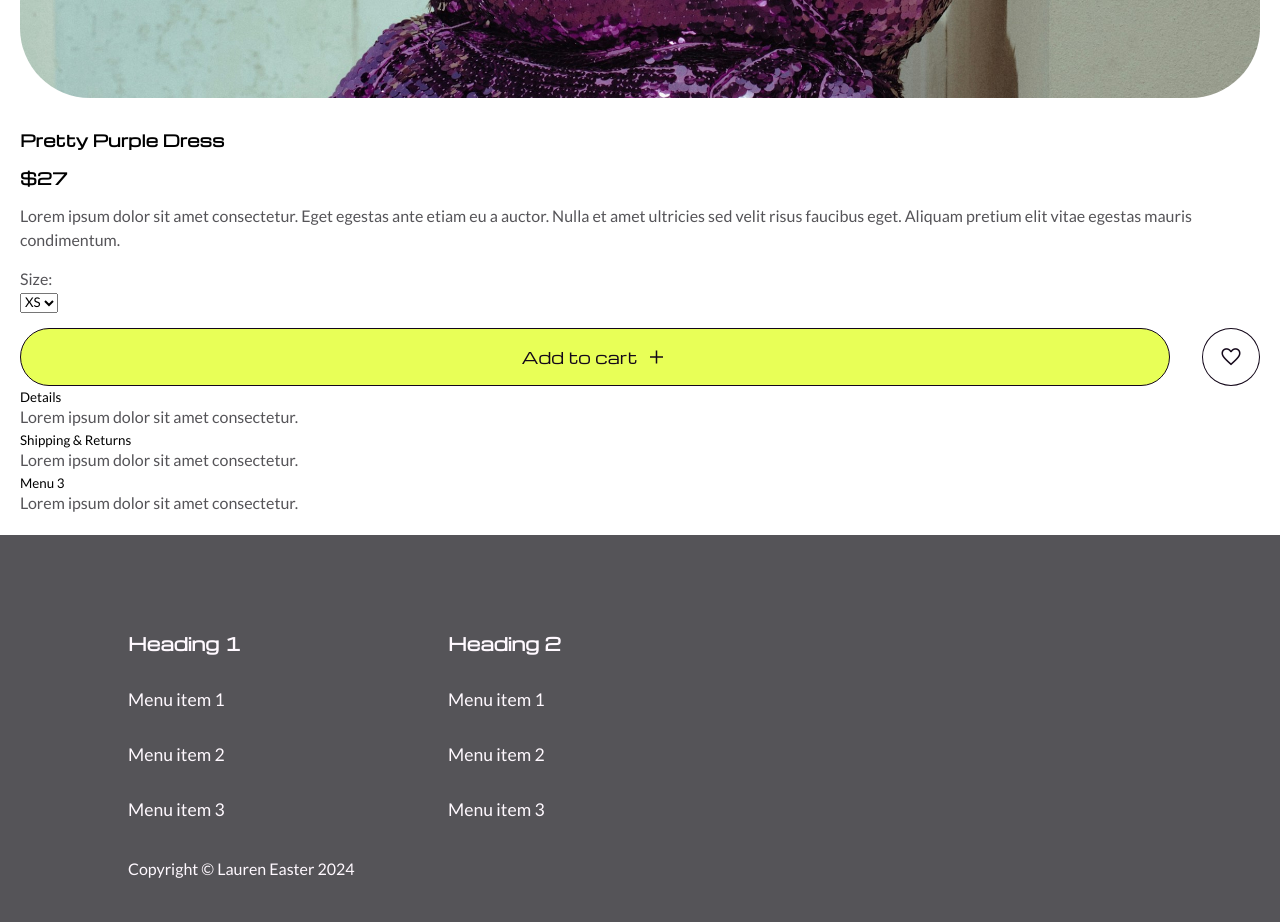
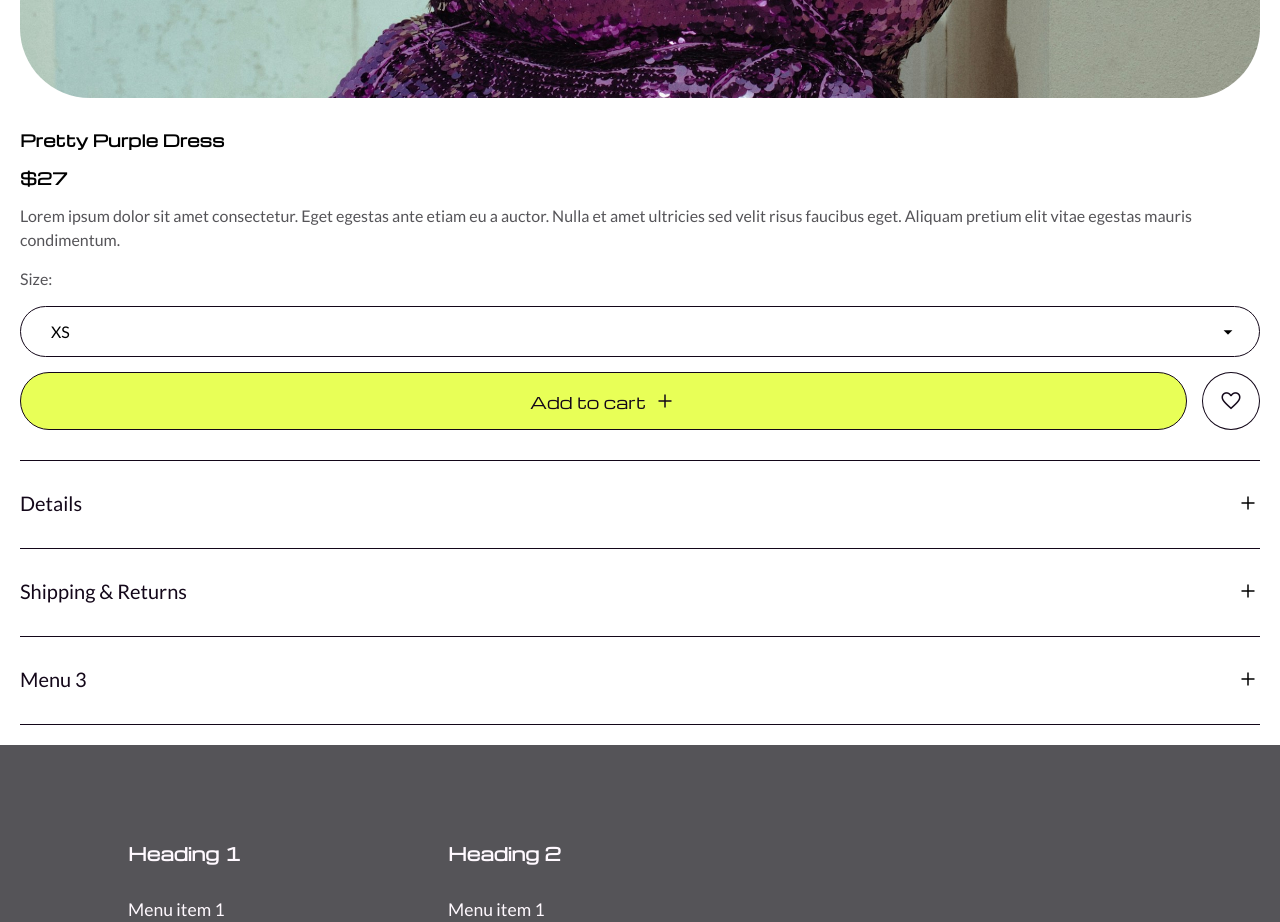
Before and after one commit to Healoz/glam-garage, a React (Create React App) app: page /product-name in a window 1280 px wide. Shown: the part 480-1402 px from the top of the page. Built offline with nearby package versions, Linux system fonts and the light colour scheme.

Commit message:
Created accordion, almost finished product details page

```diff
--- a/src/assets/App.css
+++ b/src/assets/App.css
@@ -19,6 +19,19 @@ input[type="submit"] {
   margin: 0;
   cursor: pointer;
   /* Add any additional styling as needed */
+}
+
+select {
+  /* Reset all default styles */
+  appearance: none;
+  border: none;
+  background-color: transparent;
+  padding: 0;
+  margin: 0;
+  font-family: inherit;
+  font-size: inherit;
+  color: inherit;
+
 }
 
 /* removing default a styling */
--- /dev/null
+++ b/src/components/Accordion/Accordion.module.css
@@ -0,0 +1,20 @@
+.accordion .accordionButton p {
+    font-size: 20px;
+    color: var(--black);
+}
+.accordionButton {
+    display: flex;
+    justify-content: space-between;
+    width: 100%;
+    padding: var(--spacing-3) 0px;
+    border-bottom: 1px var(--black) solid;
+}
+
+.content {
+    transition: ease-in-out;
+    padding-top: var(--spacing-3);
+}
+
+.hideContent {
+    display: none;
+}
--- /dev/null
+++ b/src/components/Accordion/Accordion.tsx
@@ -0,0 +1,36 @@
+import styles from "./Accordion.module.css";
+import React, { useState } from "react";
+
+interface AccordionProps {
+  accordionTitle: string;
+  accordionContent: string;
+  contentShowing: boolean;
+}
+
+const Accordion: React.FC<AccordionProps> = ({
+  accordionTitle,
+  accordionContent,
+  contentShowing,
+}) => {
+  const [isShowing, setIsShowing] = useState(false);
+
+  const accordionClicked = () => {
+    setIsShowing((prevState) => !prevState);
+  };
+
+  return (
+    <div className={styles.accordion}>
+      <button className={styles.accordionButton} onClick={accordionClicked}>
+        <p>{accordionTitle}</p>
+        <div>
+          <span className="material-symbols-outlined">{isShowing ? 'remove' : 'add'}</span>
+        </div>
+      </button>
+      <div className={`${styles.content} ${!isShowing ? styles.hideContent : ''}`}>
+        <p>{accordionContent}</p>
+      </div>
+    </div>
+  );
+};
+
+export default Accordion;
--- /dev/null
+++ b/src/components/Select/Select.module.css
@@ -0,0 +1,26 @@
+.selectContainer select {
+    width: 100%;
+    display: flex;
+    border: 1px var(--black) solid;
+    padding: 16px 4rem 16px 30px;
+    border-radius: 50px;
+    cursor: pointer;
+}
+
+.selectContainer {
+    position: relative;
+}
+
+.selectContainer .customArrow {
+    display: flex;
+    align-items: center;
+    justify-content: center;
+    height: 1rem;
+    width: 1rem;
+    position: absolute;
+    top: 0;
+    right: 0;
+    height: 100%;
+    width: 4rem;
+    pointer-events: none;
+}
--- /dev/null
+++ b/src/components/Select/Select.tsx
@@ -0,0 +1,28 @@
+import styles from './Select.module.css';
+import React from 'react';
+
+interface SelectProps {
+    selectOptions: string[];
+}
+
+const Select: React.FC<SelectProps> = ({selectOptions}) => {
+
+    const selectOptionsContainer = selectOptions.map((selectOption, index) => {
+        return (
+            <option key={index}>{selectOption}</option>
+        )
+    })
+
+    return (
+        <div className={styles.selectContainer}>
+          <select>
+            {selectOptionsContainer}
+          </select>
+          <span className={styles.customArrow}>
+            <span className="material-symbols-outlined">arrow_drop_down</span>
+          </span>
+        </div>
+    )
+}
+
+export default Select;
--- a/src/pages/ProductPage/ProductPage.module.css
+++ b/src/pages/ProductPage/ProductPage.module.css
@@ -38,15 +38,22 @@
     display: flex;
     flex-direction: column;
     gap: var(--spacing-2);
+    margin-bottom: var(--spacing-3);
 }
 
 .buttons {
     display: flex;
-    gap: 2rem;
+    gap: var(--spacing-2);
 }
 
+.size p {
+    margin-bottom: var(--spacing-2);
+}
 
-
+.divider {
+    width: 100%;
+    border-bottom: 1px var(--black) solid;
+}
 
 /* Mobile tweaks */
 @media screen and (min-width: 500px) {
--- a/src/pages/ProductPage/ProductPage.tsx
+++ b/src/pages/ProductPage/ProductPage.tsx
@@ -1,4 +1,6 @@
 import Button from "../../components/Button/Button";
+import Select from "../../components/Select/Select";
+import Accordion from "../../components/Accordion/Accordion";
 import ColourScheme from "../../enums/ColourScheme";
 import styles from "./ProductPage.module.css";
 import purpleDressImg from "../../assets/images/purple-dress.jpg";
@@ -45,13 +47,7 @@ const ProductInfo = () => {
       </p>
       <div className={styles.size}>
         <p>Size:</p>
-        <select>
-          <option>XS</option>
-          <option>S</option>
-          <option>M</option>
-          <option>L</option>
-          <option>XL</option>
-        </select>
+        <Select selectOptions={["XS", "S", "M", "L", "XL"]} />
       </div>
       <div className={styles.buttons}>
         <Button
@@ -74,27 +70,30 @@ const ProductInfo = () => {
   );
 };
 
-const Accordion = () => {
+const Accordions = () => {
   return (
     <div className={styles.accordionContainer}>
-      <div className={styles.accordion}>
-        <button className={styles.accordionButton}>Details</button>
-        <div className={styles.panel}>
-          <p>Lorem ipsum dolor sit amet consectetur.</p>
-        </div>
-      </div>
-      <div className={styles.accordion}>
-        <button className={styles.accordionButton}>Shipping & Returns</button>
-        <div className={styles.panel}>
-          <p>Lorem ipsum dolor sit amet consectetur.</p>
-        </div>
-      </div>
-      <div className={styles.accordion}>
-        <button className={styles.accordionButton}>Menu 3</button>
-        <div className={styles.panel}>
-          <p>Lorem ipsum dolor sit amet consectetur.</p>
-        </div>
-      </div>
+      <Accordion
+        accordionTitle="Details"
+        accordionContent="Lorem ipsum dolor sit amet consectetur. Eget egestas ante etiam eu a
+        auctor. Nulla et amet ultricies sed velit risus faucibus eget. Aliquam
+        pretium elit vitae egestas mauris condimentum."
+        contentShowing={true}
+      />
+      <Accordion
+        accordionTitle="Shipping & Returns"
+        accordionContent="Lorem ipsum dolor sit amet consectetur. Eget egestas ante etiam eu a
+        auctor. Nulla et amet ultricies sed velit risus faucibus eget. Aliquam
+        pretium elit vitae egestas mauris condimentum."
+        contentShowing={false}
+      />
+      <Accordion
+        accordionTitle="Menu 3"
+        accordionContent="Lorem ipsum dolor sit amet consectetur. Eget egestas ante etiam eu a
+        auctor. Nulla et amet ultricies sed velit risus faucibus eget. Aliquam
+        pretium elit vitae egestas mauris condimentum."
+        contentShowing={false}
+      />
     </div>
   );
 };
@@ -112,7 +111,7 @@ const ProductPage: React.FC<ProductPageProps> = ({}) => {
       <ProductImageCarousel />
       <ProductInfo />
       <div className={styles.divider}></div>
-      <Accordion />
+      <Accordions />
     </section>
   );
 };
```
